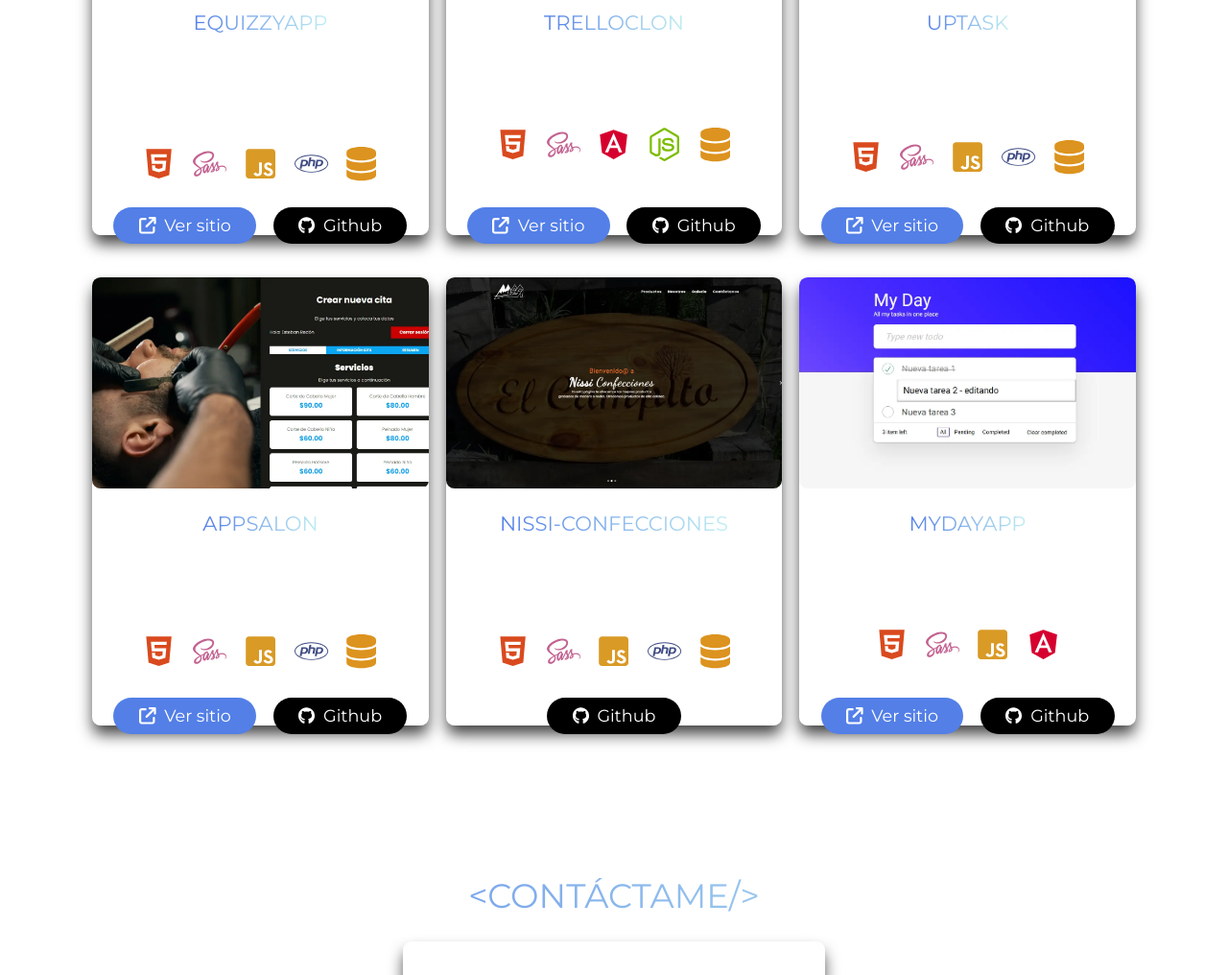
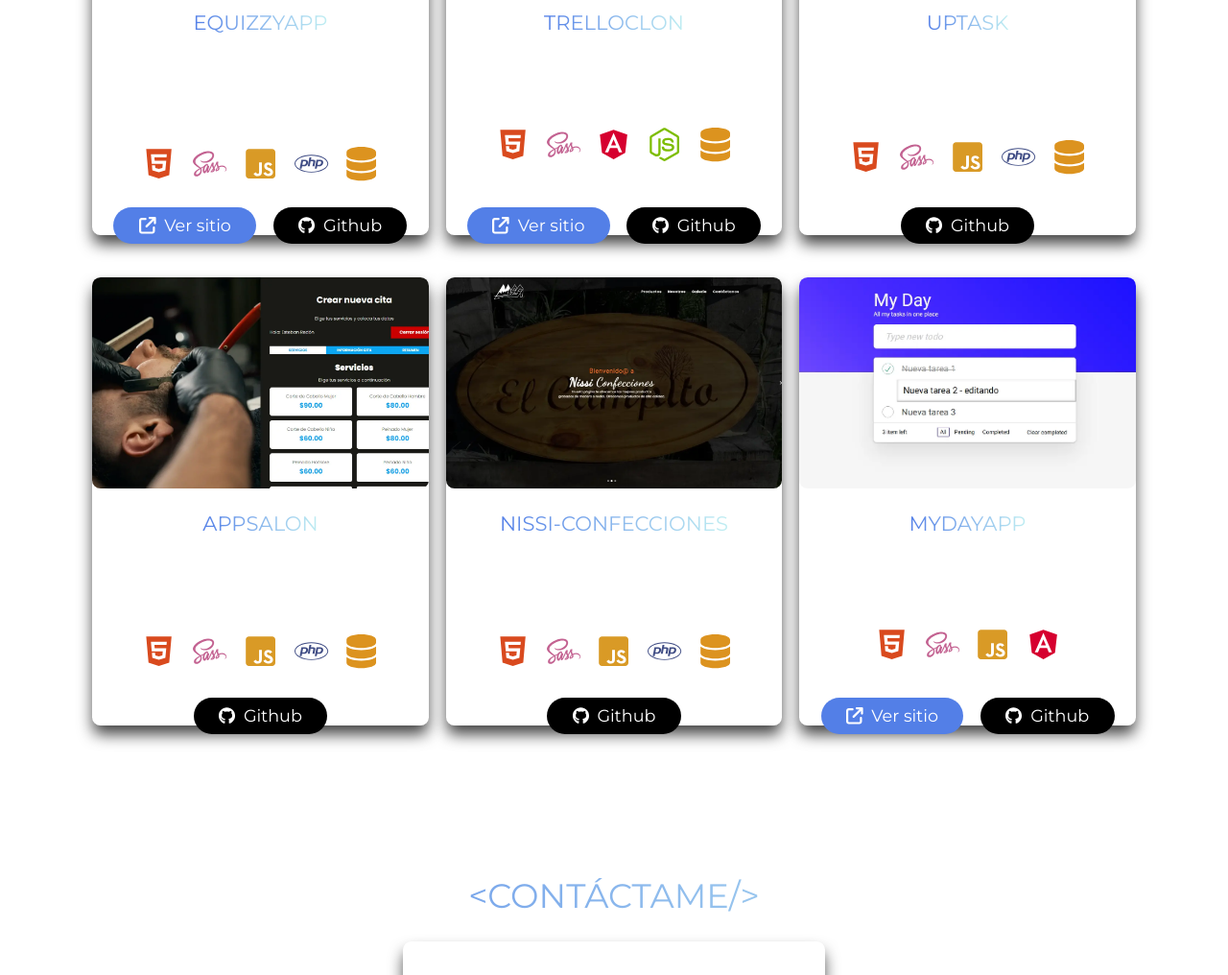
Before and after one commit to EsTeBaN22001/portfolio-redon-html, a website: page index.html in a window 1280 px wide. Shown: the part 1663-2679 px from the top of the page at 96% size. Drawn offline with nearby package versions, Linux system fonts and the light colour scheme; some packages are replaced by stand-ins of ours; a script that the page names is missing.

Commit message:
Se actualizó el link del proyecto equizzy y se eliminó el botón para ver el sitio de los proyectos que no estan subidos a un hosting

```diff
--- a/index.html
+++ b/index.html
@@ -230,7 +230,7 @@
             <li><i class="fa-solid fa-database skill-icon"></i></li>
           </ul>
           <div class="links">
-            <a class="visit-site-button visit-site" target="_blank" href="http://equizzy.epizy.com"><i
+            <a class="visit-site-button visit-site" target="_blank" href="http://equizzy-app.infinityfreeapp.com"><i
                 class="fa-solid fa-arrow-up-right-from-square"></i>Ver sitio</a>
             <a class="visit-site-button github" target="_blank" href="https://github.com/EsTeBaN22001/equizzyApp"><i
                 class="fa-brands fa-github"></i>Github</a>
@@ -274,8 +274,8 @@
             <li><i class="fa-solid fa-database skill-icon"></i></li>
           </ul>
           <div class="links">
-            <a class="visit-site-button visit-site" target="_blank" href="http://uptaskapp.infinityfreeapp.com"><i
-                class="fa-solid fa-arrow-up-right-from-square"></i>Ver sitio</a>
+            <!-- <a class="visit-site-button visit-site" target="_blank" href="http://uptaskapp.infinityfreeapp.com"><i
+                class="fa-solid fa-arrow-up-right-from-square"></i>Ver sitio</a> -->
             <a class="visit-site-button github" target="_blank" href="https://github.com/EsTeBaN22001/uptask"><i
                 class="fa-brands fa-github"></i>Github</a>
           </div>
@@ -296,8 +296,8 @@
             <li><i class="fa-solid fa-database skill-icon"></i></li>
           </ul>
           <div class="links">
-            <a class="visit-site-button visit-site" target="_blank" href="http://appsalon.infinityfreeapp.com/"><i
-                class="fa-solid fa-arrow-up-right-from-square"></i>Ver sitio</a>
+            <!-- <a class="visit-site-button visit-site" target="_blank" href="http://appsalon.infinityfreeapp.com/"><i
+                class="fa-solid fa-arrow-up-right-from-square"></i>Ver sitio</a> -->
             <a class="visit-site-button github" target="_blank" href="https://github.com/EsTeBaN22001/appSalon"><i
                 class="fa-brands fa-github"></i>Github</a>
           </div>
```
Also changed, not shown: src/img/about1.jpg (deleted), src/img/about2.jpg (deleted), src/img/about3.jpg (deleted), src/img/foto-carnet.png (deleted).
